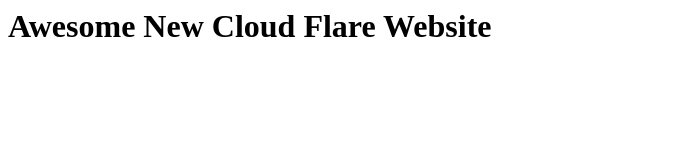
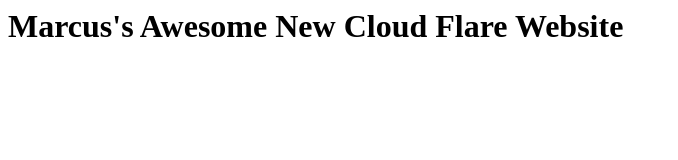
Before and after one commit to mrowell/mrowellcf, a plain HTML site: page index.html in a window 1280 px wide. Shown: the whole page, without its empty margins (0-678 px from the left). Drawn offline with Linux system fonts and the light colour scheme.

Commit message:
Update index.html

```diff
--- a/index.html
+++ b/index.html
@@ -1 +1 @@
-<H1>Awesome New Cloud Flare Website </H1>
+<H1>Marcus's Awesome New Cloud Flare Website</H1>
```
